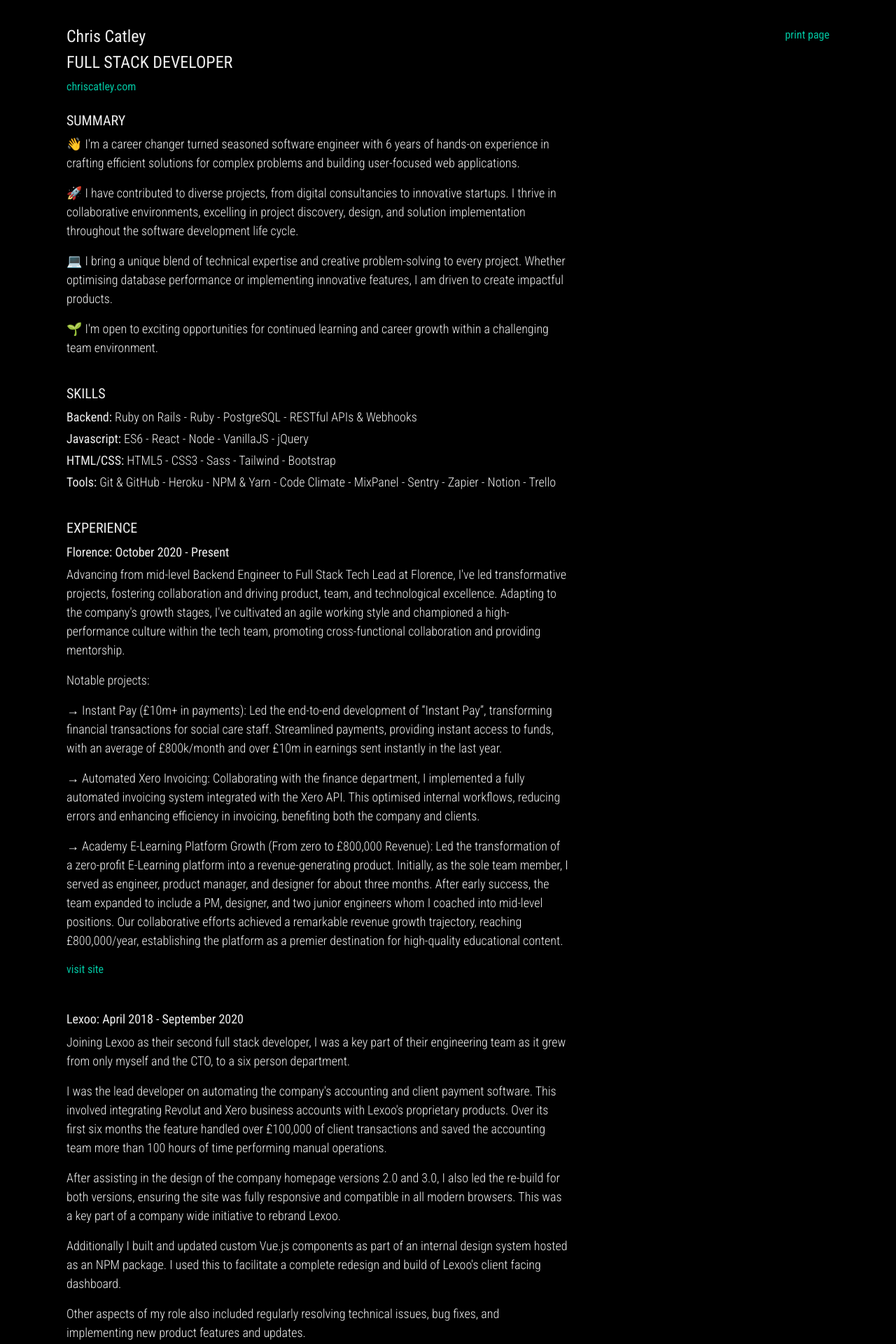
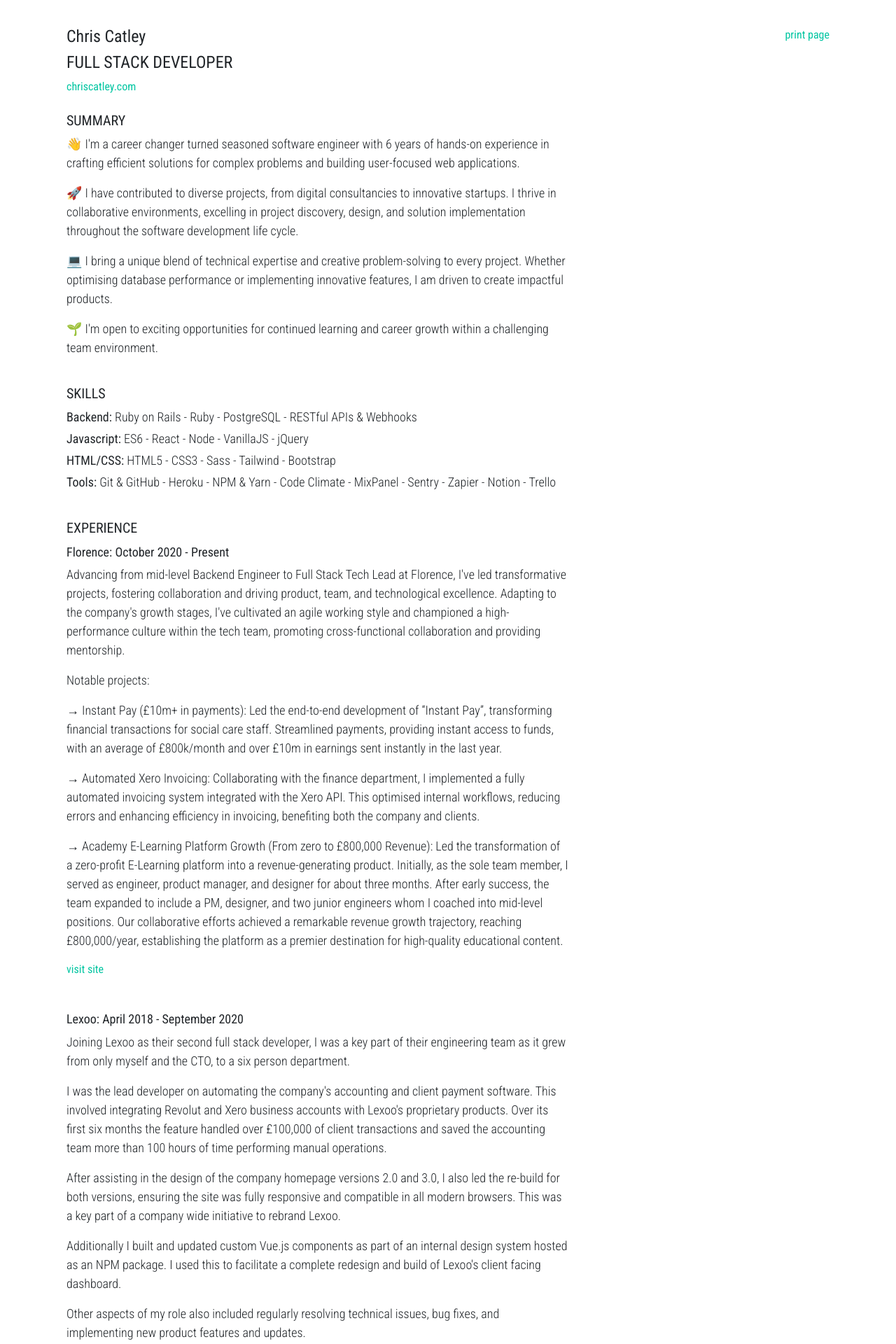
Before and after one commit to catley85/catley85.github.io, a PHP site: page /cv.html in a window 1280 px wide. Shown: the top 1920 px of the page at 70% size. Run offline with PHP 8.4, Linux system fonts and the light colour scheme.

Commit message:
Update colours

```diff
--- a/main.css
+++ b/main.css
@@ -4,8 +4,8 @@
   font-family: "Roboto Condensed", sans-serif;
   height: 100%;
   overflow: hidden;
-  background-color: black;
-  color: rgb(238, 238, 238);
+  /* background-color: black;
+  color: rgb(238, 238, 238); */
 }
 
 a,
```
